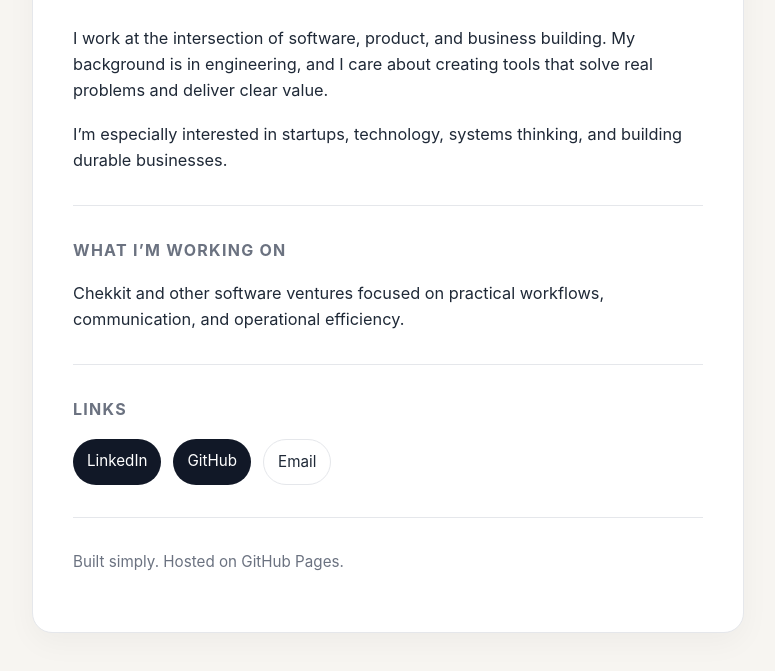
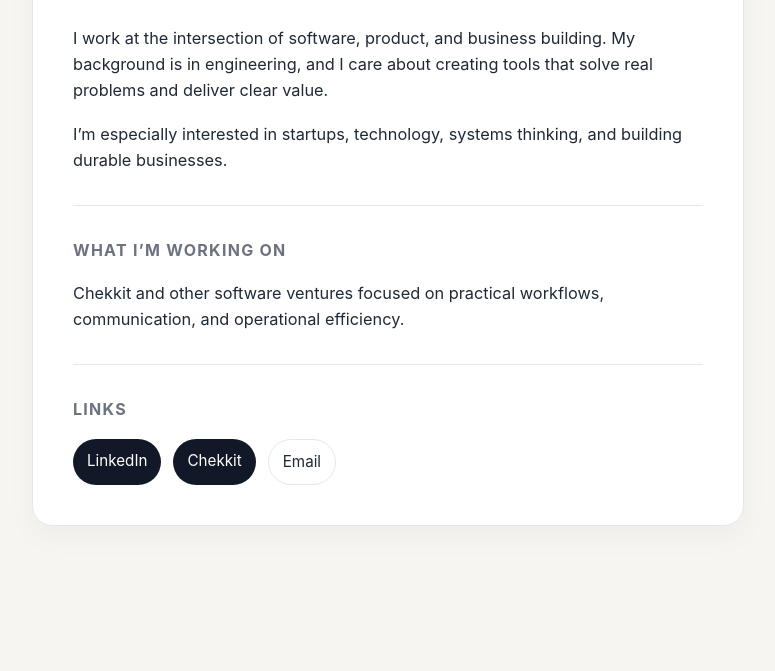
Before and after one commit to eemilko/eemilko, a plain HTML site: page index.html in a window 1280 px wide. Shown: the part 237-908 px from the top of the page, without its empty margins (252-1027 px from the left). After the commit the page ends 827 px from the top, so only its background shows below. Drawn offline with Linux system fonts and the light colour scheme.

Commit message:
Update index.html

```diff
--- a/index.html
+++ b/index.html
@@ -134,14 +134,10 @@
         <div class="section">
           <h2>Links</h2>
           <div class="links">
-            <a href="https://www.linkedin.com" target="_blank" rel="noopener noreferrer">LinkedIn</a>
-            <a href="https://github.com/eemilko" target="_blank" rel="noopener noreferrer">GitHub</a>
-            <a href="mailto:you@example.com" class="secondary">Email</a>
+            <a href="https://www.linkedin.com/in/emily-franz-lien-3138b699/" target="_blank" rel="noopener noreferrer">LinkedIn</a>
+            <a href="https://chekkit.io" target="_blank" rel="noopener noreferrer">Chekkit</a>
+            <a href="mailto:emily@chekkit.io" class="secondary">Email</a>
           </div>
-        </div>
-
-        <div class="section">
-          <p class="small">Built simply. Hosted on GitHub Pages.</p>
         </div>
       </section>
     </main>
```
